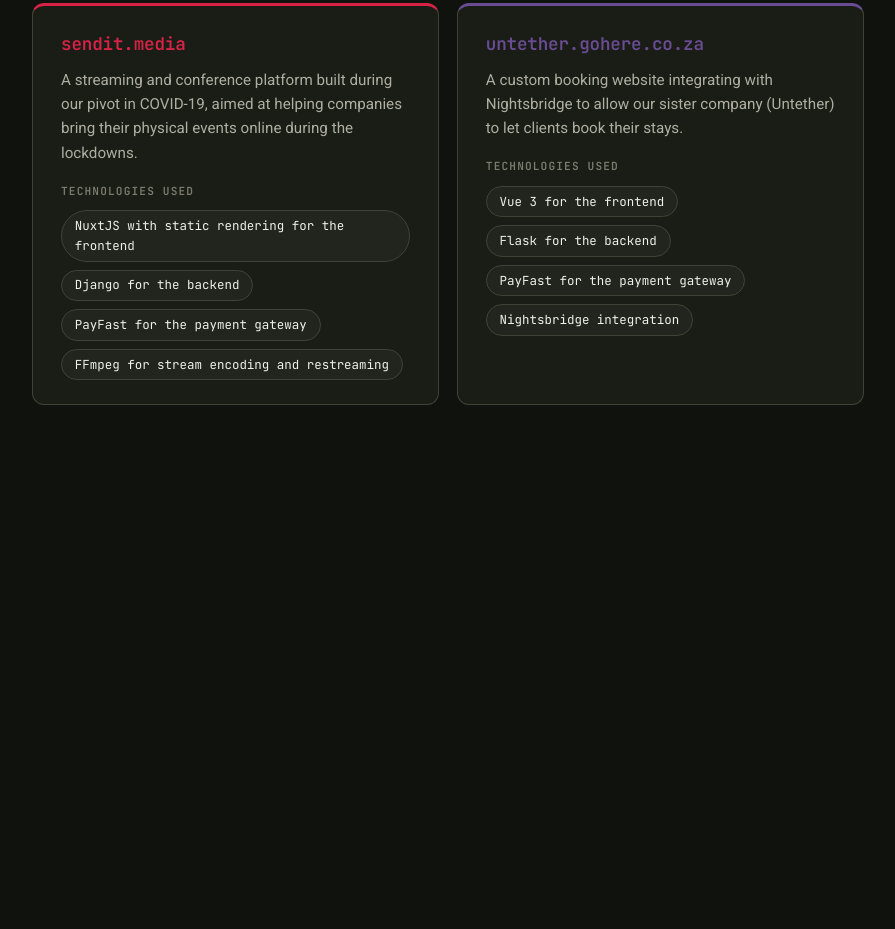
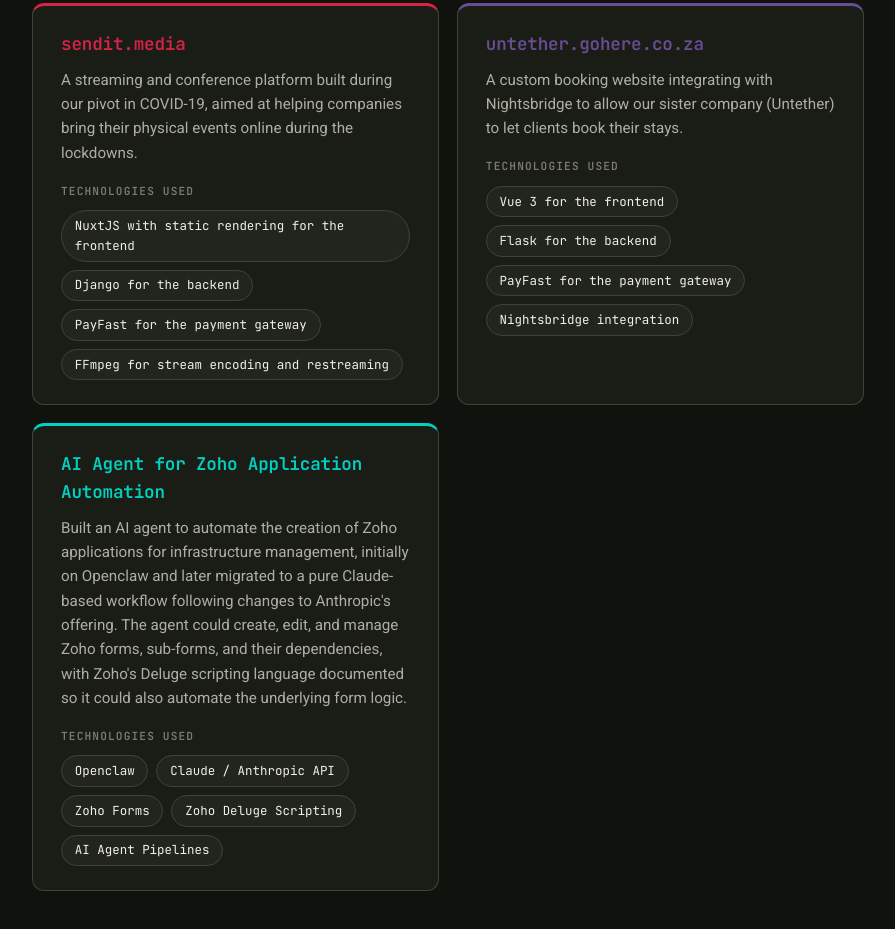
Before and after one commit to BradleyGebhardt/CV, a plain HTML site: page index.html in a window 1280 px wide. Shown: the part 2587-3516 px from the top of the page, without its empty margins (192-1087 px from the left). Before the commit the page ends 3072 px from the top, so only its background shows below. Drawn offline with Linux system fonts and the light colour scheme.

Commit message:
Some additions of the zoho project

```diff
--- a/index.html
+++ b/index.html
@@ -268,6 +268,29 @@
               <li>Nightsbridge integration</li>
             </ul>
           </li>
+
+          <li class="project_card">
+            <h3>AI Agent for Zoho Application Automation</h3>
+
+            <p>
+              Built an AI agent to automate the creation of Zoho applications
+              for infrastructure management, initially on Openclaw and later
+              migrated to a pure Claude-based workflow following changes to
+              Anthropic's offering. The agent could create, edit, and manage
+              Zoho forms, sub-forms, and their dependencies, with Zoho's Deluge
+              scripting language documented so it could also automate the
+              underlying form logic.
+            </p>
+
+            <h4>Technologies used</h4>
+            <ul class="tech_pills">
+              <li>Openclaw</li>
+              <li>Claude / Anthropic API</li>
+              <li>Zoho Forms</li>
+              <li>Zoho Deluge Scripting</li>
+              <li>AI Agent Pipelines</li>
+            </ul>
+          </li>
         </ul>
       </section>
     </div>
--- a/styles.css
+++ b/styles.css
@@ -552,13 +552,23 @@
         gap: 1.4rem;
     }
 
-    /* Keep each panel's heading attached to its content, and keep the
-     panel itself from being cut across a page boundary where possible. */
+    /* Single-column for print: a 2-up grid with an odd number of cards
+     leaves a lone card in its own row, which is more likely to spill onto
+     a fresh page and waste the space left on the page before it. Stacking
+     lets cards flow and fill each page top-to-bottom instead. */
+    .skills_grid,
+    .projects_grid {
+        grid-template-columns: 1fr;
+    }
+
+    /* Keep each panel's heading attached to its content, and keep
+     individual cards from being cut mid-content across a page boundary.
+     Note: the section wrappers themselves (.notable_skills,
+     .experience_detail, etc.) are deliberately NOT in this list -- forcing
+     a whole multi-card section to stay together pushes it entirely onto
+     the next page rather than letting it flow, which is what caused a
+     single trailing card to land alone on its own page. */
     .header_about,
-    .header_profile,
-    .notable_skills,
-    .experience_overview,
-    .experience_detail,
     .role_card,
     .skill_card,
     .project_card {
```
